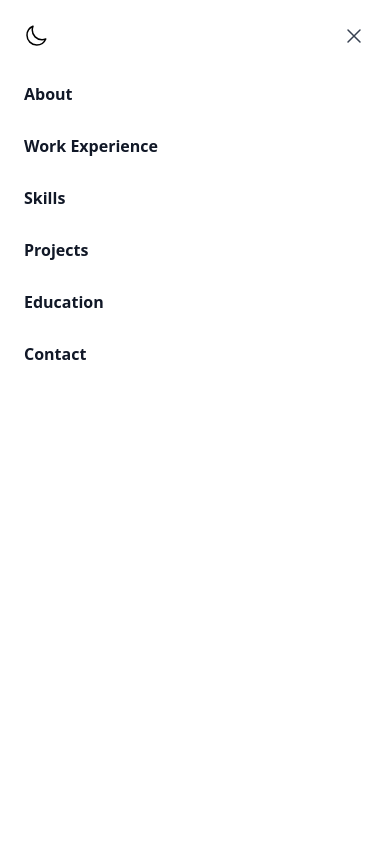
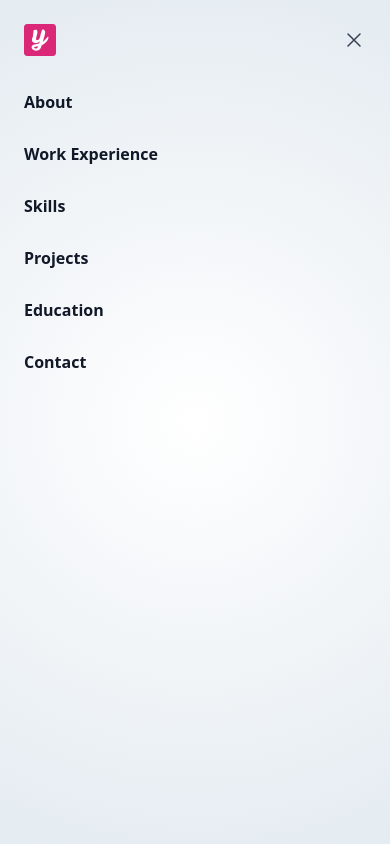
Before and after one commit to YagnikMoradiya/yagnik-portfolio-2, a React (Vite) app: page /main in a window 390 px wide. Both pictures are taken after a click on the button "Open main menu". Shown: the top 844 px of the page. Built offline with nearby package versions, Linux system fonts and the light colour scheme.

Commit message:
solved spelling mistake and added logo inplace of moon

```diff
--- a/src/App.jsx
+++ b/src/App.jsx
@@ -4,7 +4,7 @@ import { useNavigate } from 'react-router';
 
 export default function App() {
   const [text, count] = useTypewriter({
-    words: ["Thinks with both brain. 🧠", "Laugh in serious situtations. 😀", "Guy-who-loves-Coffee.tsx ☕", "<ButLovesToCodeMore  />"],
+    words: ["Thinks with both brain. 🧠", "Laugh in serious situations. 😀", "Guy-who-loves-Coffee.tsx ☕", "<ButLovesToCodeMore  />"],
     loop: true,
     delaySpeed: 2000
   })
--- a/src/components/Header.jsx
+++ b/src/components/Header.jsx
@@ -37,7 +37,7 @@ function Header({ navigation, selected, setSelected, toggleTheme }) {
             </nav>
             <Dialog as="div" className="lg:hidden" open={mobileMenuOpen} onClose={setMobileMenuOpen}>
                 <div className="fixed inset-0 z-50" />
-                <Dialog.Panel className="fixed inset-y-0 right-0 z-50 w-full overflow-y-auto bg-white px-6 py-6">
+                <Dialog.Panel className="fixed inset-y-0 right-0 z-50 w-full overflow-y-auto background px-6 py-6">
                     <div className="flex items-center justify-between">
                         {/* <a href="#" className="-m-1.5 p-1.5">
                             <span className="sr-only">Your Company</span>
@@ -47,9 +47,10 @@ function Header({ navigation, selected, setSelected, toggleTheme }) {
                                 alt=""
                             />
                         </a> */}
-                        <svg xmlns="http://www.w3.org/2000/svg" fill="none" viewBox="0 0 24 24" strokeWidth={1.5} stroke="currentColor" className="w-6 h-6">
+                        {/* <svg xmlns="http://www.w3.org/2000/svg" fill="none" viewBox="0 0 24 24" strokeWidth={1.5} stroke="currentColor" className="w-6 h-6">
                             <path strokeLinecap="round" strokeLinejoin="round" d="M21.752 15.002A9.718 9.718 0 0118 15.75c-5.385 0-9.75-4.365-9.75-9.75 0-1.33.266-2.597.748-3.752A9.753 9.753 0 003 11.25C3 16.635 7.365 21 12.75 21a9.753 9.753 0 009.002-5.998z" />
-                        </svg>
+                        </svg> */}
+                        <img src="favicon-32x32.png" alt="" />
                         <button
                             type="button"
                             className="-m-2.5 rounded-md p-2.5 text-gray-700"
```
